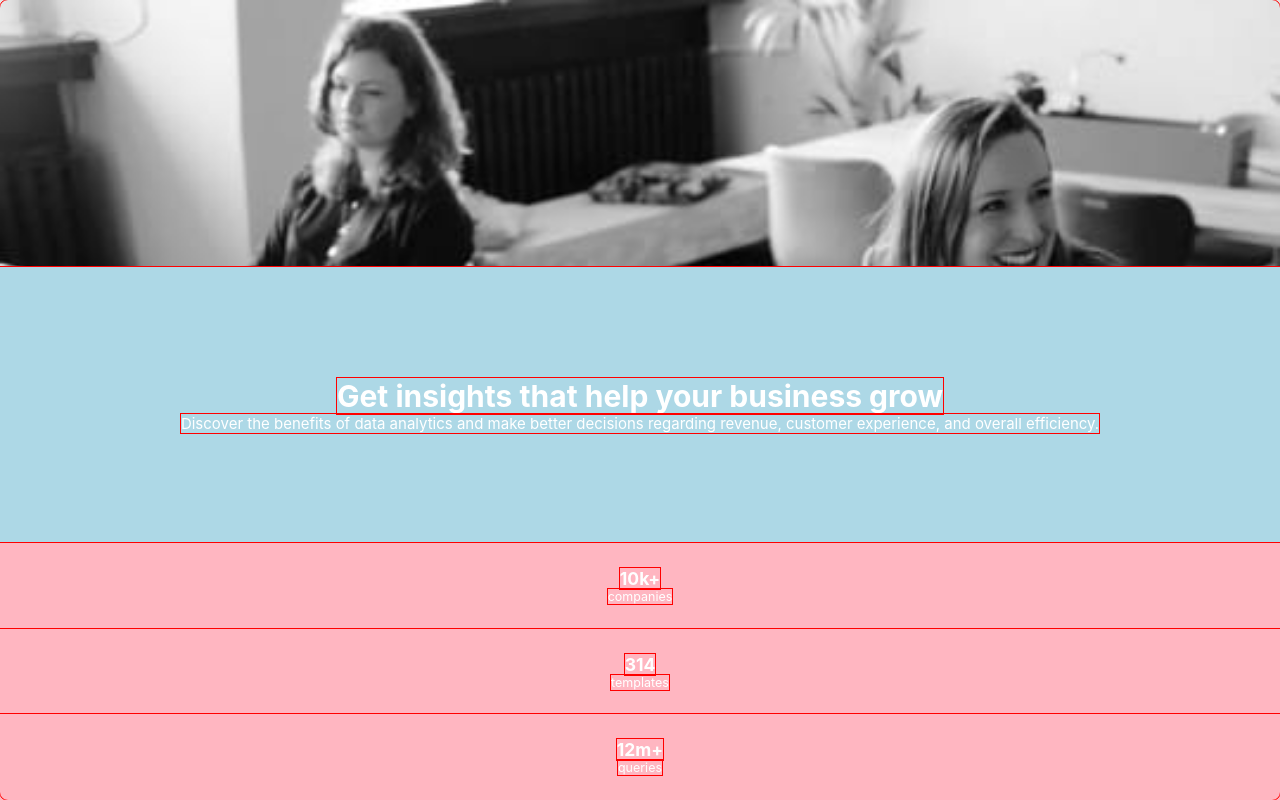
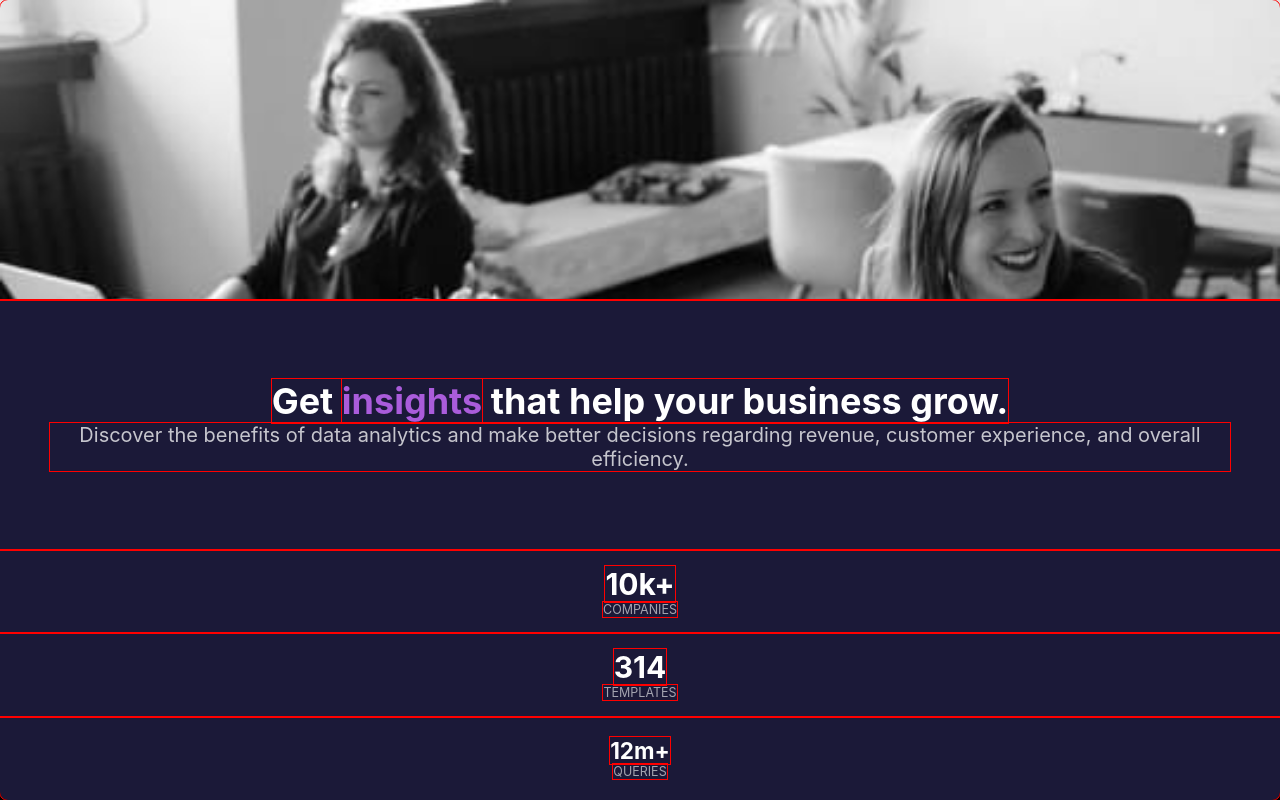
Before and after one commit to samchillcott/fem-stats-preview, a React (Create React App) app: page / in a window 1280 px wide. Built offline with nearby package versions, Linux system fonts and the light colour scheme.

Commit message:
Add colors

```diff
--- a/src/App.css
+++ b/src/App.css
@@ -19,52 +19,81 @@ height: 100vh;
 
 .card {
   width: 100%;
+    /* min-width: 375px; */
+
   height: 100vh;
   margin: 0 auto;
   display: flex;
   flex-direction: column;
   border-radius: 8px;
+  background-color:hsl(244, 38%, 16%);
 }
 
 .image-wrapper {
-  flex: 1;
+  /* flex: 1; */
   background-image: url(./assets/images/image-header-desktop.jpg);
   background-size: cover;
+  /* min-width: 300px; */
   /* width: 200px; */
   /* width: 100%; */
-  /* height: 200px; */
+  height: 300px;
   /* display: inline-block; */
+  background-color: hsla(277, 64%, 61%, 0.509);
+  /* background: hsla(277, 64%, 61%, 0.495), url(./assets/images/image-header-desktop.jpg), top center */
 }
 
 .text-wrapper {
-  background-color: lightgray;
+  /* background-color: lightgray; */
   flex: 2;
   text-align: center;
   display: flex;
   flex-direction: column;
 }
 
+.text-wrapper span {
+  color: hsl(277, 64%, 61%)
+}
+
 .top-text {
   flex: 1;
-  padding: 10px;
-  background-color: lightblue;
+  padding: 0 50px;
+  /* background-color: lightblue; */
+  display: flex;
+  flex-direction: column;
+  align-items: center;
+  justify-content: center;
+  color: hsl(0, 0%, 100%);
+}
+
+.top-text h1 {
+  font-size: 36px;
+}
+
+.top-text p {
+  font-size: 20px;
+  color: hsla(0, 0%, 100%, 0.75)
+}
+
+.bottom-text {
+  flex: 1;
+  /* background-color:lightcoral; */
+  display: flex;
+  flex-direction: column;
+}
+
+.bottom-text h1 {
+  color: hsl(0, 0%, 100%)
+}
+
+.bottom-text small {
+  color: hsla(0, 0%, 100%, 0.6)
+}
+
+.col {
+  flex: 1;
+  /* background-color: lightpink; */
   display: flex;
   flex-direction: column;
   align-items: center;
   justify-content: center;
 }
-.bottom-text {
-  flex: 1;
-  background-color:lightcoral;
-  display: flex;
-  flex-direction: column;
-}
-
-.col {
-  flex: 1;
-  background-color: lightpink;
-  display: flex;
-  flex-direction: column;
-  align-items: center;
-  justify-content: center;
-}
--- a/src/App.js
+++ b/src/App.js
@@ -8,7 +8,14 @@ function App() {
         <div className="image-wrapper" />
         <div className="text-wrapper">
           <div className="top-text">
-            <h1>Get insights that help your business grow</h1>
+            <h1>
+              Get
+              {' '}
+              <span>insights</span>
+              {' '}
+              that help your business grow.
+            </h1>
+
             <p>
               Discover the benefits of data analytics and make better decisions regarding revenue,
               customer experience, and overall efficiency.
@@ -16,16 +23,16 @@ function App() {
           </div>
           <div className="bottom-text">
             <div className="col">
-              <h3>10k+</h3>
-              <small>companies</small>
+              <h1>10k+</h1>
+              <small>COMPANIES</small>
             </div>
             <div className="col">
-              <h3>314</h3>
-              <small>templates</small>
+              <h1>314</h1>
+              <small>TEMPLATES</small>
             </div>
             <div className="col">
-              <h3>12m+</h3>
-              <small>queries</small>
+              <h2>12m+</h2>
+              <small>QUERIES</small>
             </div>
           </div>
         </div>
```
